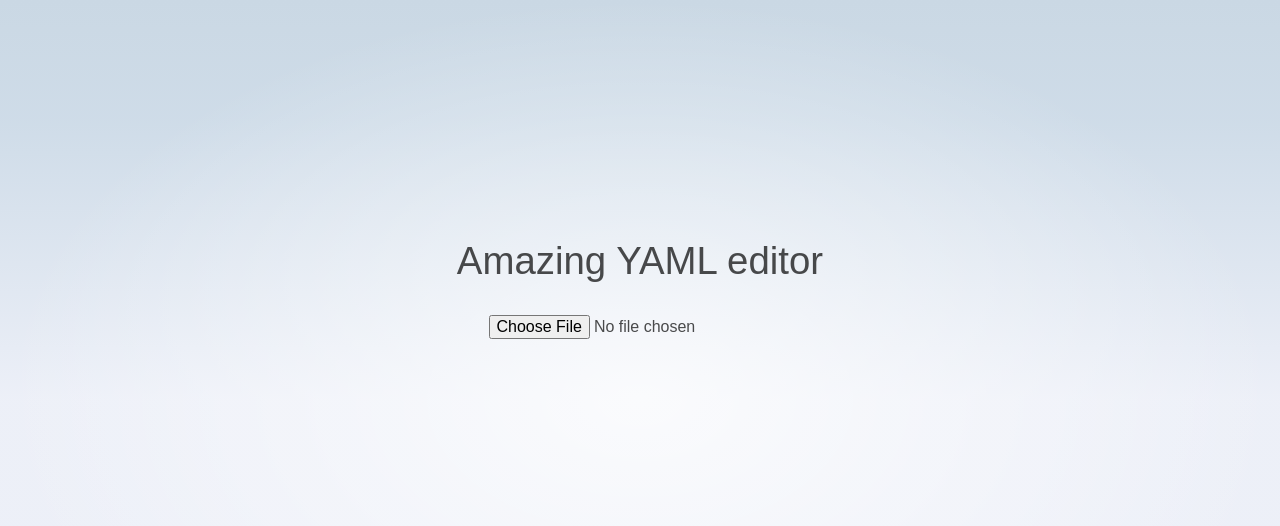
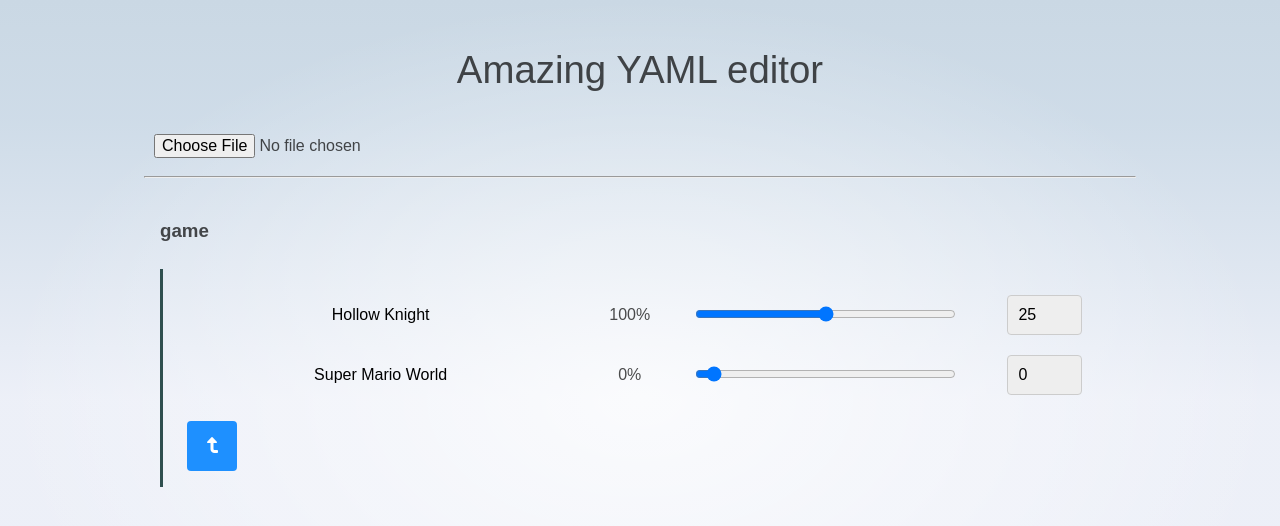
Before and after one commit to sidney-prytherch/archipelago-yaml-editor, a SvelteKit app: page / in a window 1280 px wide. Shown: the top 526 px of the page. Built offline with nearby package versions, Linux system fonts and the light colour scheme.

Commit message:
Create start of base of yaml sections

```diff
--- a/package.json
+++ b/package.json
@@ -29,6 +29,7 @@
 	},
 	"type": "module",
 	"dependencies": {
+		"@fortawesome/fontawesome-free": "^6.5.2",
 		"js-yaml": "^4.1.0"
 	}
 }
--- a/src/routes/+layout.svelte
+++ b/src/routes/+layout.svelte
@@ -20,7 +20,7 @@
 	}
 
 	main {
-		flex: 1;
+		flex: 5;
 		display: flex;
 		flex-direction: column;
 		padding: 1rem;
--- a/src/routes/+page.svelte
+++ b/src/routes/+page.svelte
@@ -2,35 +2,71 @@
 	import { read } from '$app/server';
 	import { datapackage } from './datapackage';
 	import jsyaml from 'js-yaml';
-	import './interfaces'
+	import './interfaces';
+	import '@fortawesome/fontawesome-free/css/all.min.css';
+
 	//import { type Game, type Item, type ItemLink, type PlandoData, type PlandoItem, type Trigger } from './interfaces';
 
-  	/**
+	/**
 	 * @type {HTMLInputElement}
 	 */
-  	let input;
+	let input;
+	/**
+	 * @type {{ [x: string]: any; }}
+	 */
+	let gameSettings = {};
+	let options = {};
+	let expanded = true;
+	/**
+	 * @type {{ [x: string]: {name: string, weight: number, hide: boolean}; }}
+	 */
+	let games = {
+		"0": { name: 'Hollow Knight', weight: 25, hide: false },
+		"1": { name: 'Super Mario World', weight: 0, hide: false }
+	};
+
+
 
 	function onChange() {
 		const file = input.files?.[0];
 		if (file) {
 			const reader = new FileReader();
-			reader.addEventListener("load", function () {
-				let gameSettings = jsyaml.load(reader.result);
+			reader.addEventListener('load', function () {
+				gameSettings = jsyaml.load(reader.result);
 				console.log(gameSettings);
-				console.log(gameSettings?.["Hollow Knight"][Object.keys(gameSettings?.["Hollow Knight"])[0]]);
-				setGame(gameSettings);
+				console.log(
+					gameSettings?.['Hollow Knight'][Object.keys(gameSettings?.['Hollow Knight'])[0]]
+				);
+				setGame();
 			});
 			const text = reader.readAsText(file);
 			return;
 		}
 	}
 
+	function setGame() {
+		console.log(gameSettings);
+	}
 
-	/**
-	 * @param {any} gameSettings
-	 */
-	function setGame(gameSettings) {
-		console.log(gameSettings);
+	function move() {
+		console.log(`Previous: expanded = ${expanded}`);
+		if (expanded) {
+			let gamesList = Object.values(games);
+			let gamesWithZeroWeight = gamesList.filter(game => game.weight == 0)
+			if (gamesWithZeroWeight.length == gamesList.length - 1) {
+				for (let game of gamesWithZeroWeight) {
+					game.hide = true;
+				}
+				games = games;
+				expanded = !expanded;
+			}
+		} else {
+			for (let game of Object.values(games)) {
+				game.hide = false;
+			}
+			games = games;
+			expanded = !expanded;
+		}
 	}
 </script>
 
@@ -40,25 +76,223 @@
 </svelte:head>
 
 <section>
-	<h1> Amazing YAML editor </h1>
-	<input
-		accept=".yml, .yaml"
-		bind:this={input}
-		on:change={onChange}
-		type="file"
-	/>
+	<h1>Amazing YAML editor</h1>
+	<input accept=".yml, .yaml" bind:this={input} on:change={onChange} type="file" />
+	<hr />
+	<div class:row={!expanded} class="outer container">
+		<div class="key">
+			<h3>game</h3>
+		</div>
+		<div class="inner container">
+			<div class:hidden={!expanded} class="vl" />
+			<div class="otherstuff container" class:col={expanded}>
+				<table class="value">
+					{#each Object.keys(games) as gameIndex}
+						<tr class={games[gameIndex].hide ? 'hidden' : ''}>
+							<td><input type="text" bind:value={games[gameIndex].name} /></td>
+							<td class:hidden={!expanded}><span>
+								{
+							Math.round(10000 * games[gameIndex].weight / (Object.values(games).reduce(((total, current) => total += current.weight), 0))) / 100
+								}%</span></td>
+							<td class:hidden={!expanded}><input type="range" bind:value={games[gameIndex].weight} min="0" max="50" /></td>
+							<td class:hidden={!expanded}><input type="number" bind:value={games[gameIndex].weight} min="0" max="50" /></td>
+
+						</tr>
+					{/each}
+					<!-- <tr>
+						<td><input type="text" value="Super Mario World" /></td>
+						<td><input type="number" bind:value={games.superMarioWorld} min="0" max="50" /></td>
+					</tr> -->
+				</table>
+				<button class="btn" on:click={move}
+					><i class:rotated={expanded} class="fa-solid fa-turn-down"></i></button
+				>
+			</div>
+		</div>
+	</div>
+
+	<!-- {#each Object.keys(gameSettings) as key}
+		<div class="container">
+			{#if typeof gameSettings[key] === 'object'}
+				<span class="key">{key}</span>
+				<div class="container full-width">
+					<div class="vl" />
+					<div class="right"></div>
+				</div>
+			{:else if typeof gameSettings[key] === 'string'}
+				<span class="key min-width">{key}</span>
+				<div class="vl hidden" />
+				<input type="text" value={gameSettings[key]} />
+			{/if}
+		</div> -->
+
+	<!-- <button class="btn"><i class="fa-solid fa-turn-down"></i></button>
+
+		{#if typeof gameSettings[key] === 'string'}
+			<tr>
+				<td>{key}</td>
+				<td colspan="2">
+					{#if key === 'description'}
+						<textarea placeholder="Write a description for these settings" rows="2">
+							{gameSettings[key]}
+						</textarea>
+					{:else}
+						<input type="text" value={gameSettings[key]} />
+					{/if}
+				</td>
+			</tr>
+		{/if}
+		<hr /> -->
+	<!-- {/each} -->
 </section>
 
 <style>
-	section {
-		display: flex;
-		flex-direction: column;
-		justify-content: center;
-		align-items: center;
-		flex: 0.6;
+	.hidden {
+		display: none;
+		visibility: hidden;
+	}
+	.outer {
+		flex-direction: column; /* By default, stack elements vertically */
 	}
 
-	h1 {
+	.inner {
+		flex-direction: row; /* By default, stack elements vertically */
+	}
+
+	.container {
 		width: 100%;
+		display: flex;
+		/* background-color: aqua; */
+	}
+
+	.vl {
+		background-color: darkslategray;
+		width: 3px;
+		margin: 0 8px;
+	}
+
+	.key {
+		/* background-color: lightseagreen; */
+		justify-content: left;
+		align-items: center;
+		display: flex;
+	}
+
+	.otherstuff {
+		width: 100%;
+		/* background-color: brown; */
+		padding: 8px;
+	}
+
+	.outer.row {
+		flex-direction: row;
+	}
+
+	.otherstuff.col {
+		flex-direction: column;
+	}
+
+	.key,
+	.btn,
+	table,
+	.outer,
+	td,
+	input {
+		padding: 8px;
+	}
+
+	.btn,
+	table {
+		margin: 8px;
+	}
+
+	.btn {
+		height: 50px;
+		width: 50px;
+		background-color: DodgerBlue;
+		border: none;
+		color: white;
+		font-size: 16px;
+		cursor: pointer;
+		border-radius: 4px;
+		box-sizing: border-box;
+	}
+
+	.fa-turn-down {
+		transform: rotate(90deg);
+		transition: transform 0.5s;
+	}
+
+	.fa-turn-down.rotated {
+		transform: rotate(180deg);
+	}
+
+	table {
+		table-layout: fixed;
+		flex: 1;
+		/* background-color: green; */
+	}
+
+	table,
+	td,
+	th {
+		border-left: 0px solid;
+		border-right: 0px solid;
+		border-collapse: collapse;
+	}
+
+	td {
+		text-align: center;
+	}
+
+	input[type='number'],
+	textarea {
+		border: 1px solid #ccc;
+		background-color: #eee;
+	}
+
+	table tr td:nth-child(1) {
+		width: 35%;
+	}
+
+	table tr td:nth-child(2) {
+		width: 10%;
+	}
+
+	table tr td:nth-child(3) {
+		width: 25%;
+	}
+
+	table tr td:nth-child(4) {
+		width: 15%;
+	}
+
+	table tr td:nth-child(5) {
+		width: 15%;
+	}
+
+	input {
+		padding: 10px;
+		border-radius: 4px;
+		box-sizing: border-box;
+	}
+
+	input[type='number'] {
+		width: 50%;
+		min-width: 60px;
+
+	}
+
+	input[type='text'],
+	input[type='range'] {
+		width: 100%;
+		border: 1px solid transparent;
+		background-color: transparent;
+		text-align: center;
+	}
+
+	input[type='text']:focus {
+		border-color: #ccc;
+		background-color: #eee;
 	}
 </style>
```
Also changed, not shown: 1 other file (tests, documents, lock files or other folders).
